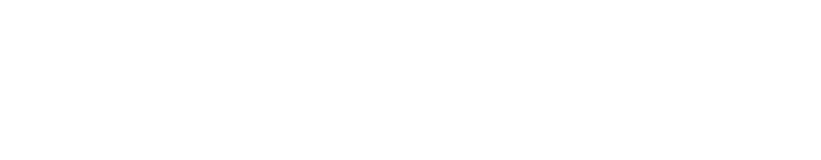
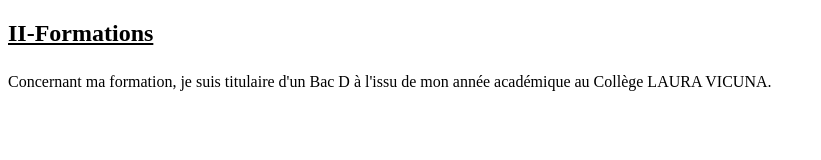
Before and after one commit to Madia13/git-mon-cv, a plain HTML site: page index.html in a window 1280 px wide. Shown: the whole page, without its empty margins (0-821 px from the left). Drawn offline with Linux system fonts and the light colour scheme.

Commit message:
mise en place de la section formation

```diff
--- a/index.html
+++ b/index.html
@@ -6,6 +6,9 @@
     <title>CV</title>
 </head>
 <body>
-
+    <h2><u>II-Formations</u></h2>
+        <p style="line-height: 30px;">
+                Concernant ma formation, je suis titulaire d'un Bac D à l'issu de mon année académique au Collège LAURA VICUNA.
+        </p>
 </body>
 </html>
```
